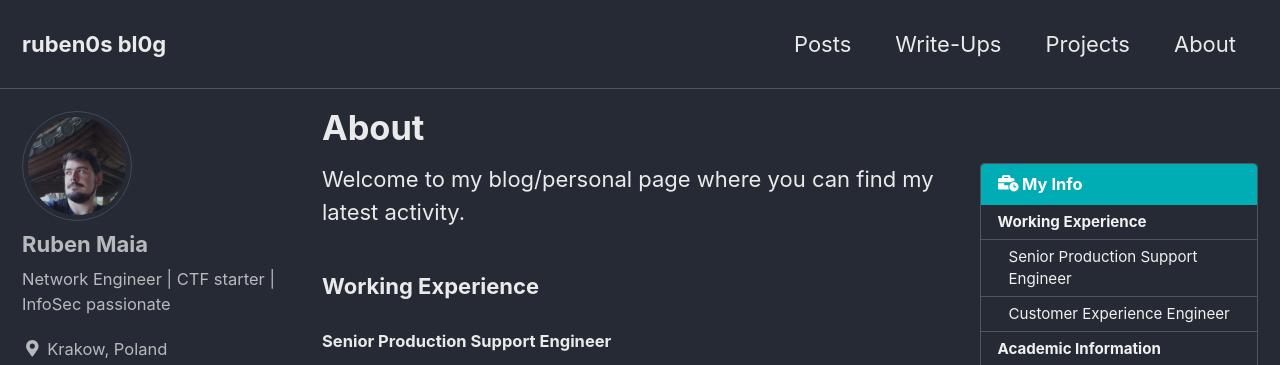
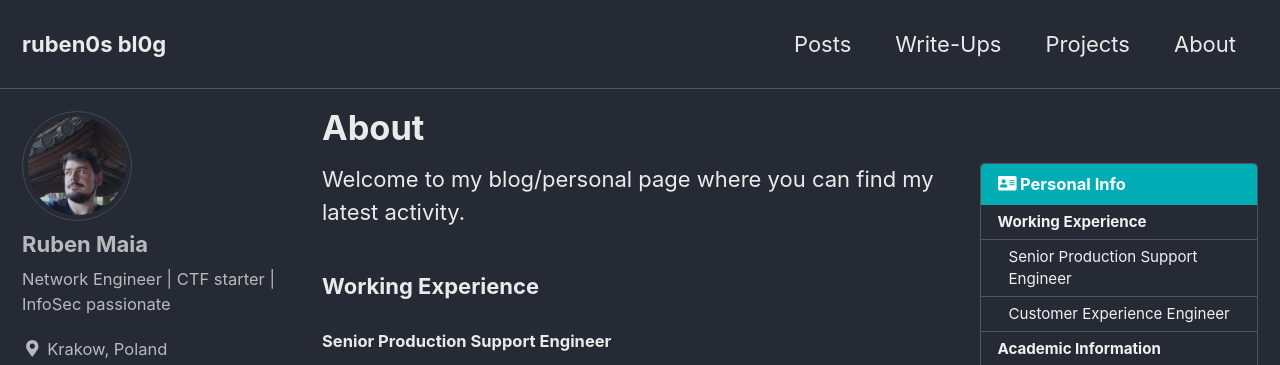
Before and after one commit to rbnmaia/rbnmaia.github.io, a Jekyll site: the page built from _pages/about.md, in a window 1280 px wide and 900 px high. Shown: the top 365 px of the window. Built offline with Jekyll 4.4.1, drawn with Linux system fonts in a browser that asks for light colours; cached includes are drawn as plain includes.

Commit message:
Update about.md

```diff
--- a/_pages/about.md
+++ b/_pages/about.md
@@ -2,8 +2,8 @@
 title: About
 permalink: /about/
 toc: true
-toc_label: "My Info"
-toc_icon: "business-time"
+toc_label: "Personal Info"
+toc_icon: "address-card"
 ---
 
 Welcome to my blog/personal page where you can find my latest activity.
```
